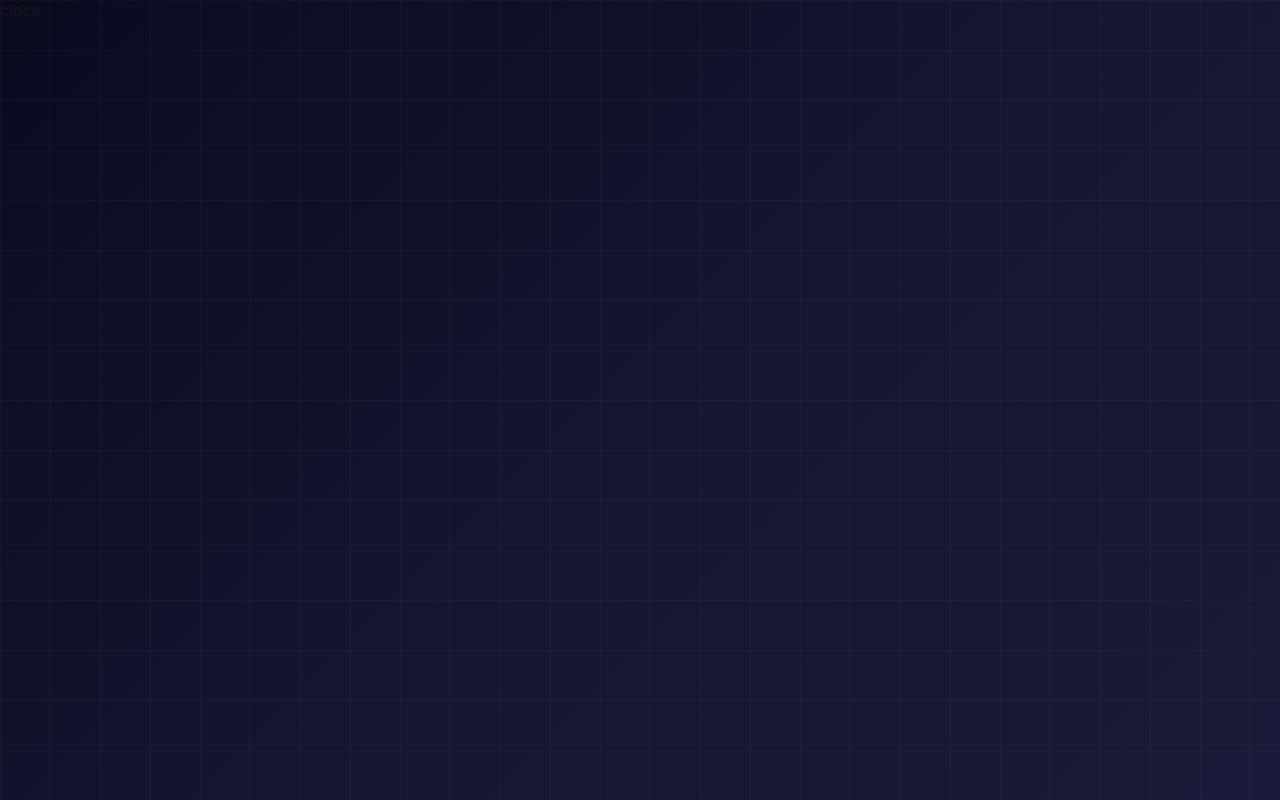
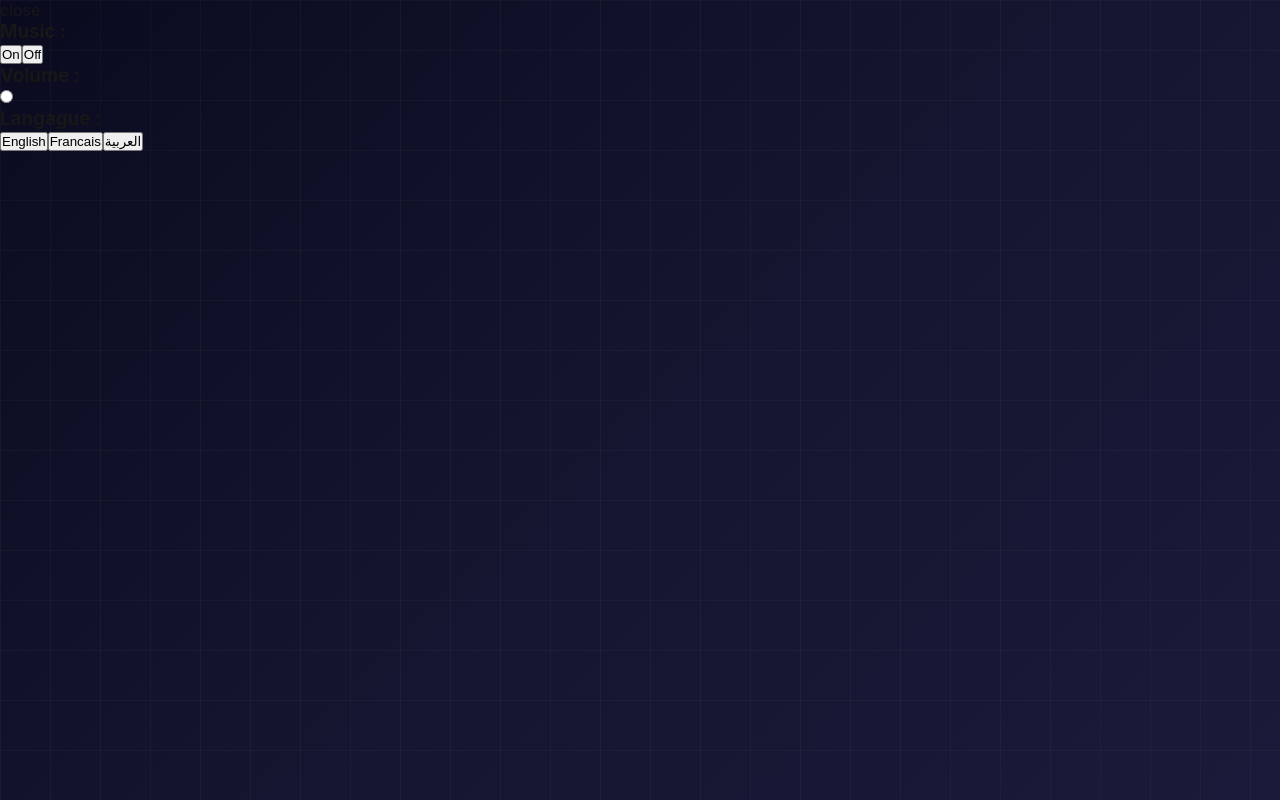
Before and after one commit to reportJNG/equation-builder, a Next.js app: page / in a window 1280 px wide. Both pictures are taken after a click on the button "SETTINGS". Built offline with nearby package versions, Linux system fonts and the light colour scheme.

Commit message:
updated settings

```diff
--- a/app/Lobby/Settings.tsx
+++ b/app/Lobby/Settings.tsx
@@ -1,17 +1,85 @@
 import styles from "./Setting.module.css";
 interface Settingsprops {
-  lang: "Arabic" | "English";
+  lang: "Arabic" | "English" | "french";
   volume: number;
   setVolume: React.Dispatch<React.SetStateAction<number>>;
+  sound: boolean;
+  setSound: React.Dispatch<React.SetStateAction<boolean>>;
 }
-export default function Settings({ lang, volume, setVolume }: Settingsprops) {
+export default function Settings({
+  lang,
+  volume,
+  setVolume,
+  sound,
+  setSound,
+}: Settingsprops) {
   return (
     <div className={styles.container}>
       <div className={styles.upper}>
         <div className={styles.right}>close</div>
       </div>
       <div className={styles.body}>
-        <div className={styles.box}></div>
+        <div className={styles.box}>
+          <div className={styles.minibox}>
+            <h3 className={styles.titlest}>Music :</h3>
+            <div className={styles.actionminibox}>
+              <button
+                className={`styles.${sound ? "on" : "off"}`}
+                aria-label="On"
+                title="On"
+              >
+                On
+              </button>
+              <button
+                className={`styles.${!sound ? "on" : "off"}`}
+                aria-label="Of"
+                title="Off"
+              >
+                Off
+              </button>
+            </div>
+          </div>
+          <div className={styles.minibox}>
+            <h3 className={styles.titlest}>Volume :</h3>
+            <div className={styles.actionminibox}>
+              <input
+                type="radio"
+                placeholder="Volume ..."
+                name="Music"
+                id="Music"
+                value={volume}
+                onChange={(e) => setVolume(Number(e.target.value))}
+                className={styles.inputvolume}
+              />
+            </div>
+          </div>
+          <div className={styles.minibox}>
+            <h3 className={styles.titlest}>Langague :</h3>
+            <div className={styles.actionminibox}>
+              <button
+                className={`styles.buttoncheck${lang === "English" ? "yes" : "no"}`}
+                title="English"
+                aria-label="English"
+              >
+                English
+              </button>
+              <button
+                className={`styles.buttoncheck${lang === "french" ? "yes" : "no"}`}
+                title="Francais"
+                aria-label="Francais"
+              >
+                Francais
+              </button>
+              <button
+                className={`styles.buttoncheck${lang === "Arabic" ? "yes" : "no"}`}
+                title="العربية"
+                aria-label="العربية"
+              >
+                العربية
+              </button>
+            </div>
+          </div>
+        </div>
       </div>
     </div>
   );
--- a/app/layout.tsx
+++ b/app/layout.tsx
@@ -1,15 +1,15 @@
-import { Metadata } from "next";
 import "./globals.css";
-export const metadata: Metadata = {
+
+export const metadata = {
   title: "equation-builder",
   description: "equation-iq",
 };
 
 export default function RootLayout({
   children,
-}: Readonly<{
+}: {
   children: React.ReactNode;
-}>) {
+}) {
   return (
     <html lang="en">
       <body>{children}</body>
--- /dev/null
+++ b/next-i18next.config.js
@@ -0,0 +1,6 @@
+module.exports = {
+  i18n: {
+    defaultLocale: "en",
+    locales: ["en", "fr", "ar"],
+  },
+};
--- a/next.config.ts
+++ b/next.config.ts
@@ -1,8 +1,9 @@
 import type { NextConfig } from "next";
+import { i18n } from "./next-i18next.config";
 
 const nextConfig: NextConfig = {
-  /* config options here */
-  reactCompiler: true,
+  reactStrictMode: true, // optional but recommended
+  i18n, // add your i18n config here
 };
 
 export default nextConfig;
--- a/package.json
+++ b/package.json
@@ -9,9 +9,12 @@
     "lint": "eslint"
   },
   "dependencies": {
+    "i18next": "^25.8.0",
     "next": "16.1.6",
+    "next-i18next": "^15.4.3",
     "react": "19.2.3",
-    "react-dom": "19.2.3"
+    "react-dom": "19.2.3",
+    "react-i18next": "^16.5.4"
   },
   "devDependencies": {
     "@types/node": "^20",
--- /dev/null
+++ b/public/locales/ar/common.json
@@ -0,0 +1,4 @@
+{
+  "welcome": "مرحبًا بك في تطبيقي!",
+  "hello": "مرحبًا، المستخدم!"
+}
--- /dev/null
+++ b/public/locales/en/common.json
@@ -0,0 +1,4 @@
+{
+  "welcome": "Welcome to my app!",
+  "hello": "Hello, user!"
+}
--- /dev/null
+++ b/public/locales/fr/common.json
@@ -0,0 +1,4 @@
+{
+  "welcome": "Bienvenue sur mon application !",
+  "hello": "Bonjour, utilisateur !"
+}
```
Also changed, not shown: 1 other file (tests, documents, lock files or other folders).
